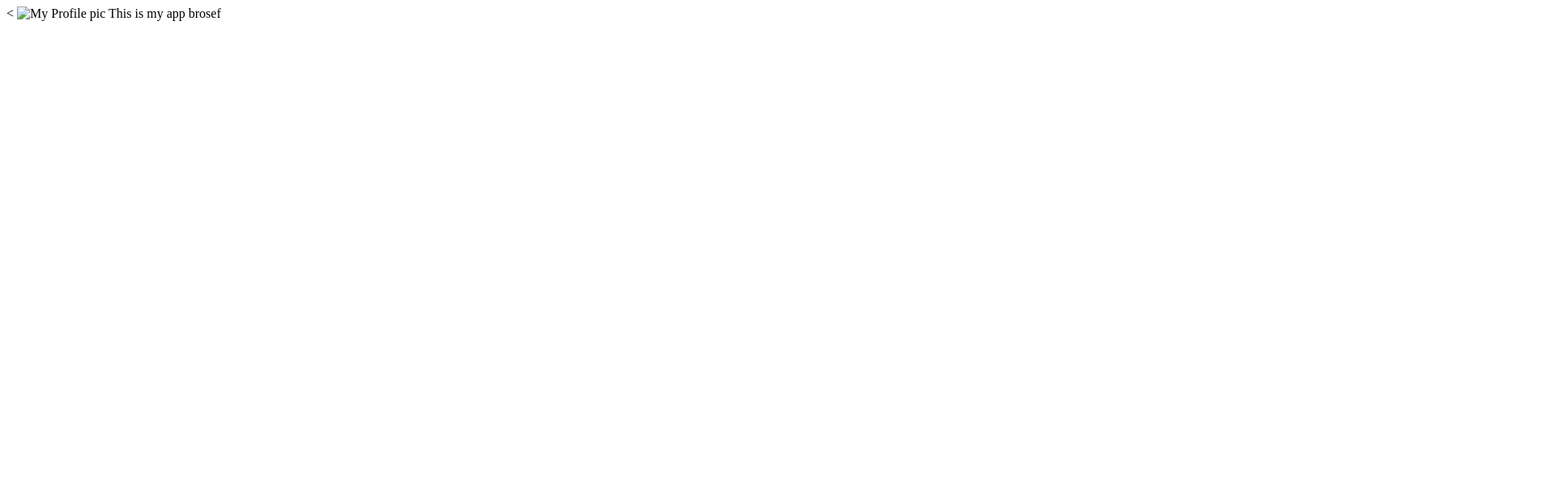
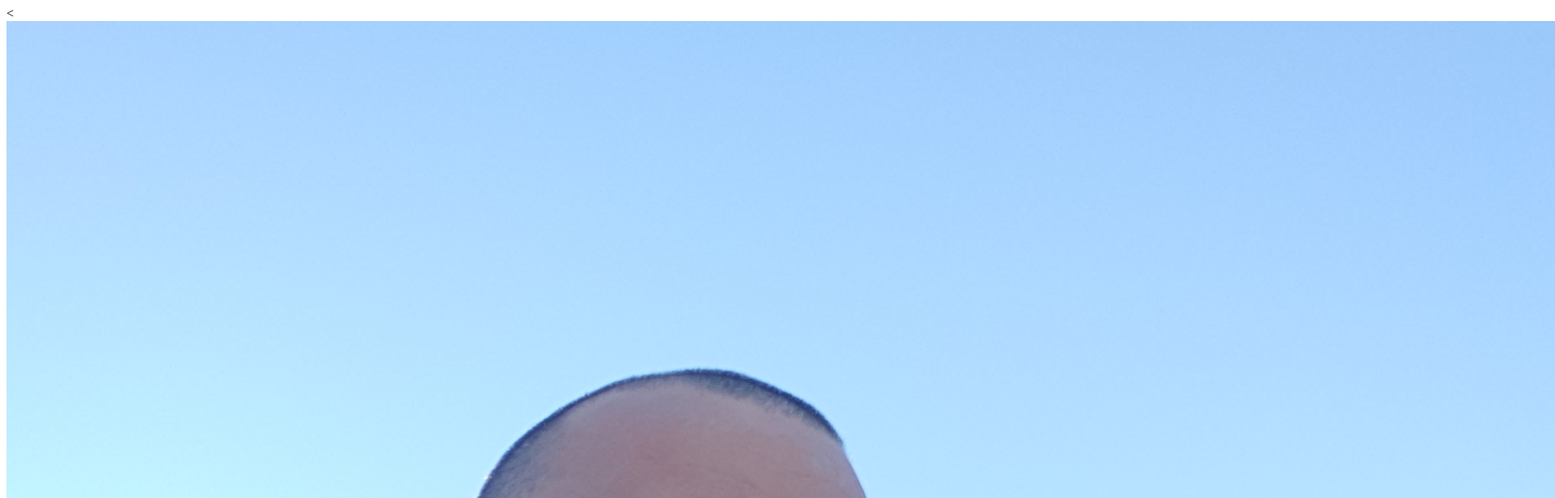
Before and after one commit to Caylen83/assesment, a plain HTML site: page index.html in a window 1280 px wide. Shown: the top 616 px of the page at 81% size, 1920 px wide, since content can reach past the window. Drawn offline with Linux system fonts and the light colour scheme.

Commit message:
add path

```diff
--- a/index.html
+++ b/index.html
@@ -4,7 +4,7 @@
 
     <title>My App</title>
   </head>
-  <img src="pic.jpg" alt="My Profile pic">
+  <img src= "assesment/files/pic.jpg" alt="My Profile pic">
   <body>
     This is my app brosef
   </body>
```
